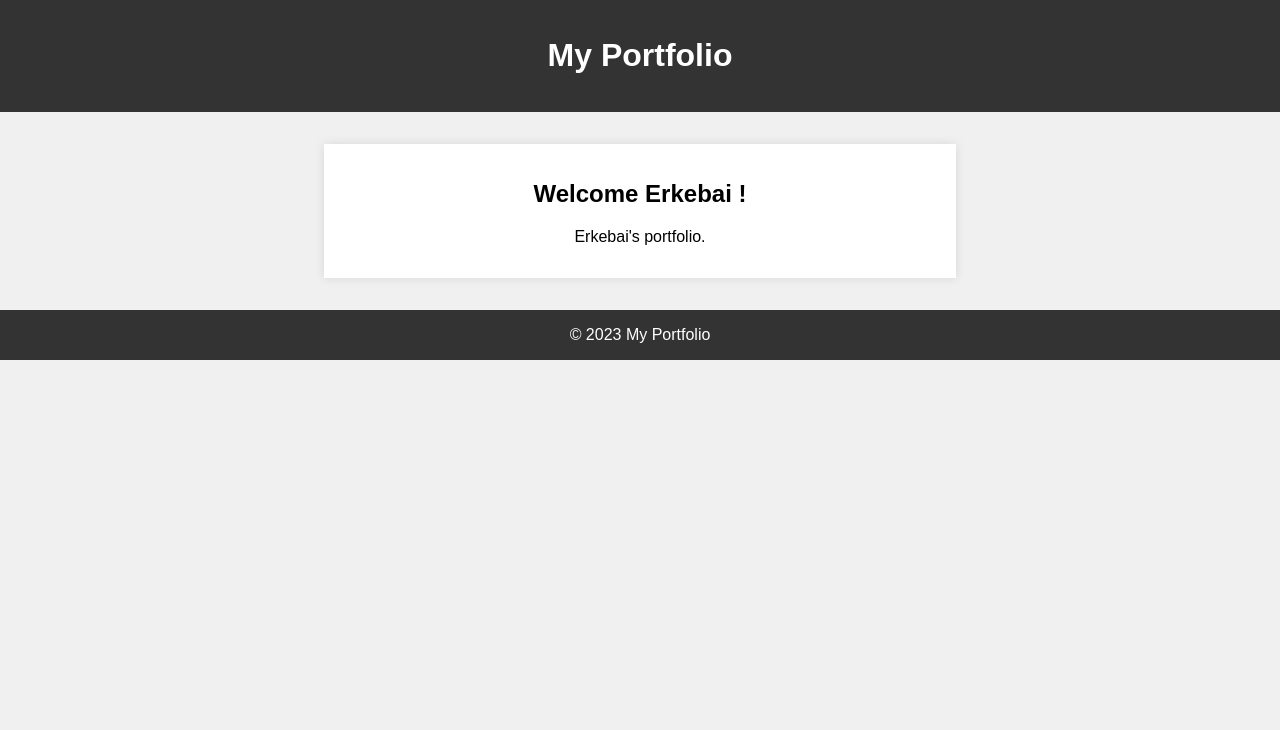
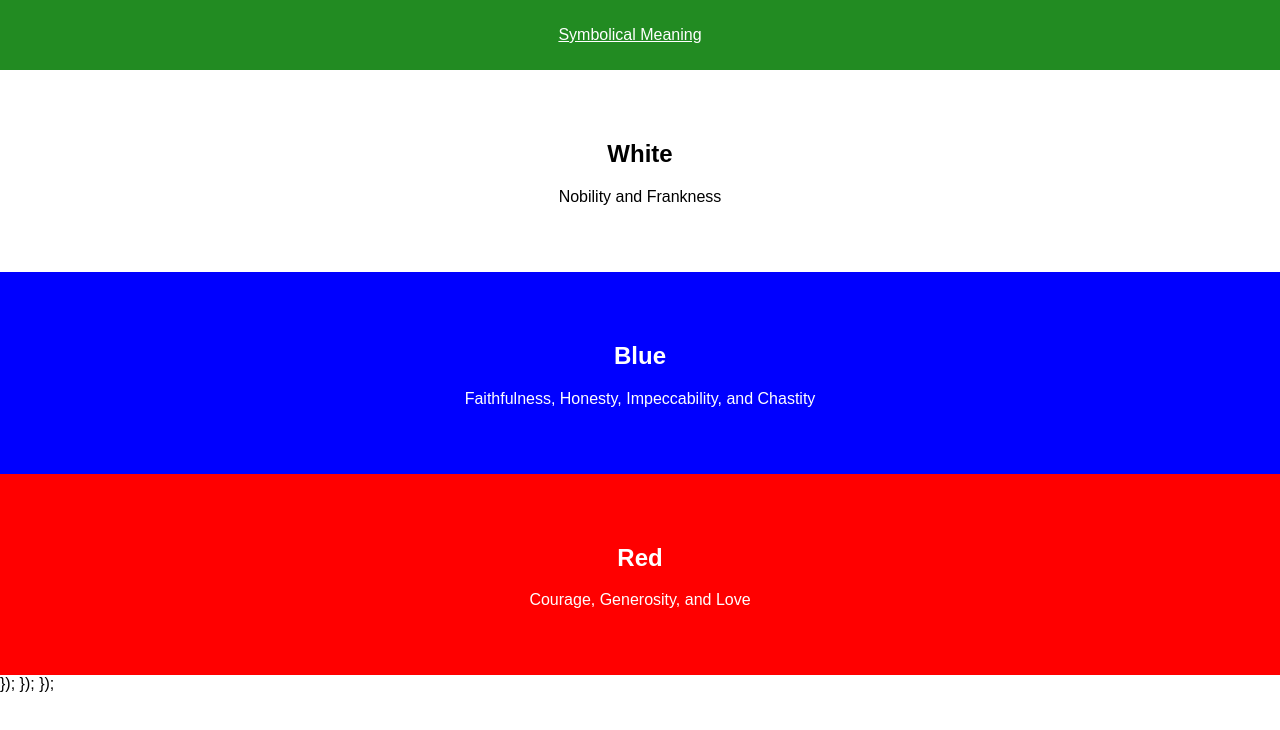
Before and after one commit to bakhavadinov-e-auca-2022/myweb, a plain HTML site: page index.html in a window 1280 px wide. Drawn offline with Linux system fonts and the light colour scheme.

Commit message:
Update index11.html

```diff
--- a/index.html
+++ b/index.html
@@ -1,51 +1,91 @@
 <!DOCTYPE html>
-<html lang="en">
+<html>
 <head>
-    <meta charset="UTF-8">
-    <meta name="viewport" content="width=device-width, initial-scale=1.0">
-    <title>My Portfolio</title>
+    <meta charset="utf-8">
+    <title>One-Page Navigation</title>
     <style>
         body {
             font-family: Arial, sans-serif;
             margin: 0;
             padding: 0;
-            background-color: #f0f0f0;
         }
 
-        header {
-            background-color: #333;
+        nav {
+            background-color: rgb(34,139,34); /* green */
             color: #fff;
-            text-align: center;
-            padding: 1em;
-        }
-
-        .container {
-            max-width: 600px;
-            margin: 2em auto;
-            padding: 1em;
-            background-color: #fff;
-            box-shadow: 0 0 10px rgba(0, 0, 0, 0.1);
+            padding: 10px 0;
             text-align: center;
         }
 
-        footer {
+        nav ul {
+            list-style: up;
+            padding: 0;
+        }
+
+        nav ul li {
+            display: inline;
+            margin-right: 20px;
+        }
+
+        nav a {
+            text-decoration:  up;
+            color: #fff; /* White text color Man*/
+        }
+
+        section {
+            padding: 50px;
             text-align: center;
-            padding: 1em;
-            background-color: #333;
-            color: #fff;
+          color: #fff
+
+        }
+
+        #section1 {
+            background-color: rgb(255, 255, 255);
+           color: #000000
+        }
+
+        #section2 {
+            background-color: rgb(0, 0, 255);
+        }
+
+        #section3 {
+            background-color: rgb(255, 0, 0);
         }
     </style>
 </head>
 <body>
-    <header>
-        <h1>My Portfolio</h1>
-    </header>
-    <div class="container">
-        <h2>Welcome Erkebai !</h2>
-        <p>Erkebai's portfolio.</p>
-    </div>
-    <footer>
-        &copy; 2023 My Portfolio
-    </footer>
+    <nav>
+        <ul>
+            <li><a href="#section1"></a></li>
+            <li><a href="#section2">Symbolical Meaning </a></li>
+            <li><a href="#section3"></a></li>
+        </ul>
+    </nav>
+
+    <section id="section1">
+        <h1>White</h1>
+        <p>Nobility and Frankness</p>
+
+    </section>
+
+    <section id="section2">
+        <h1>Blue</h1>
+        <p>Faithfulness, Honesty, Impeccability, and Chastity</p>
+
+
+    </section>
+
+
+    <section id="section3">
+        <h1>Red</h1>
+        <p>Courage, Generosity, and Love </p>
+     </section>
+
+
+
+                });
+            });
+        });
+    </script>
 </body>
 </html>
```
